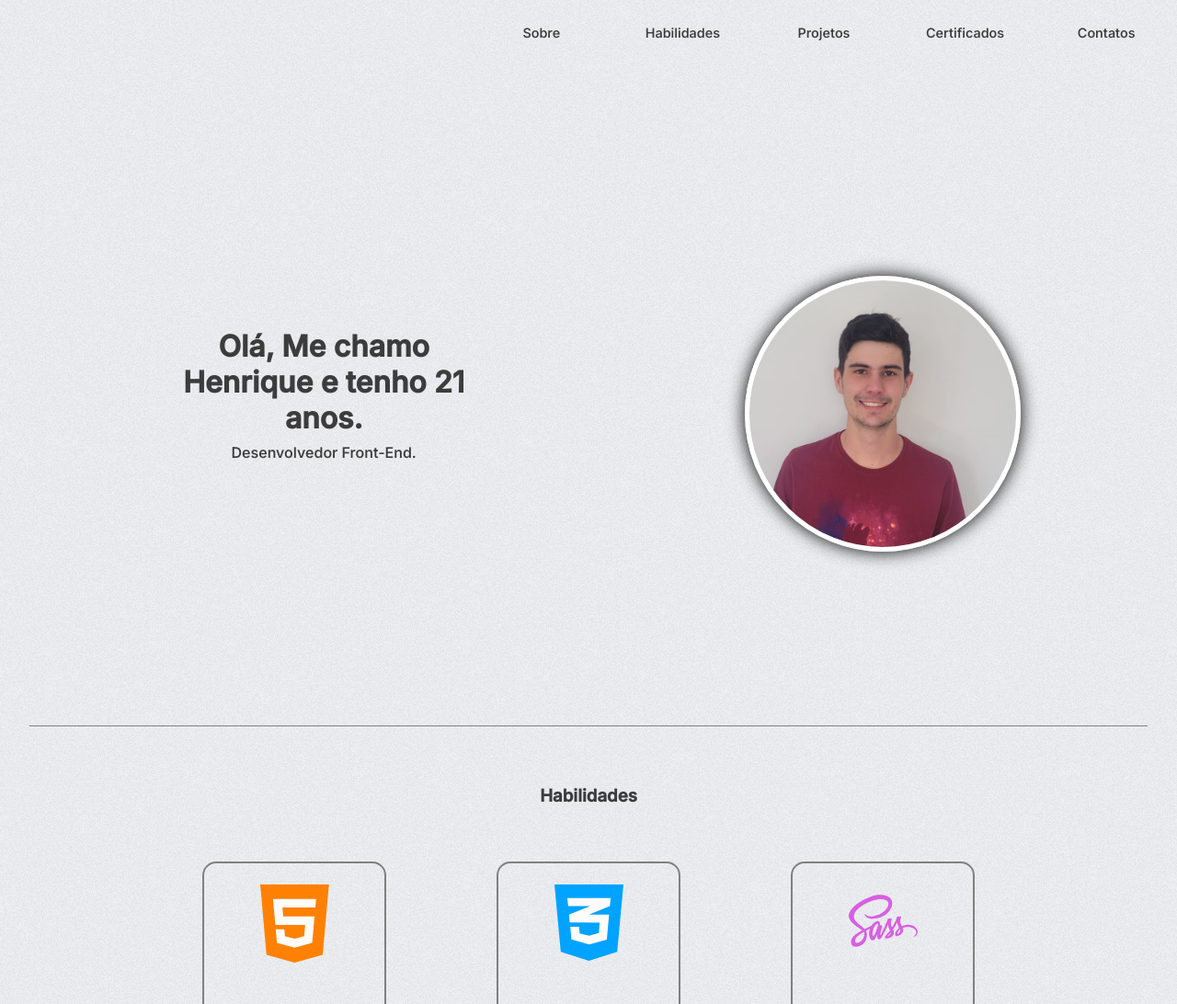
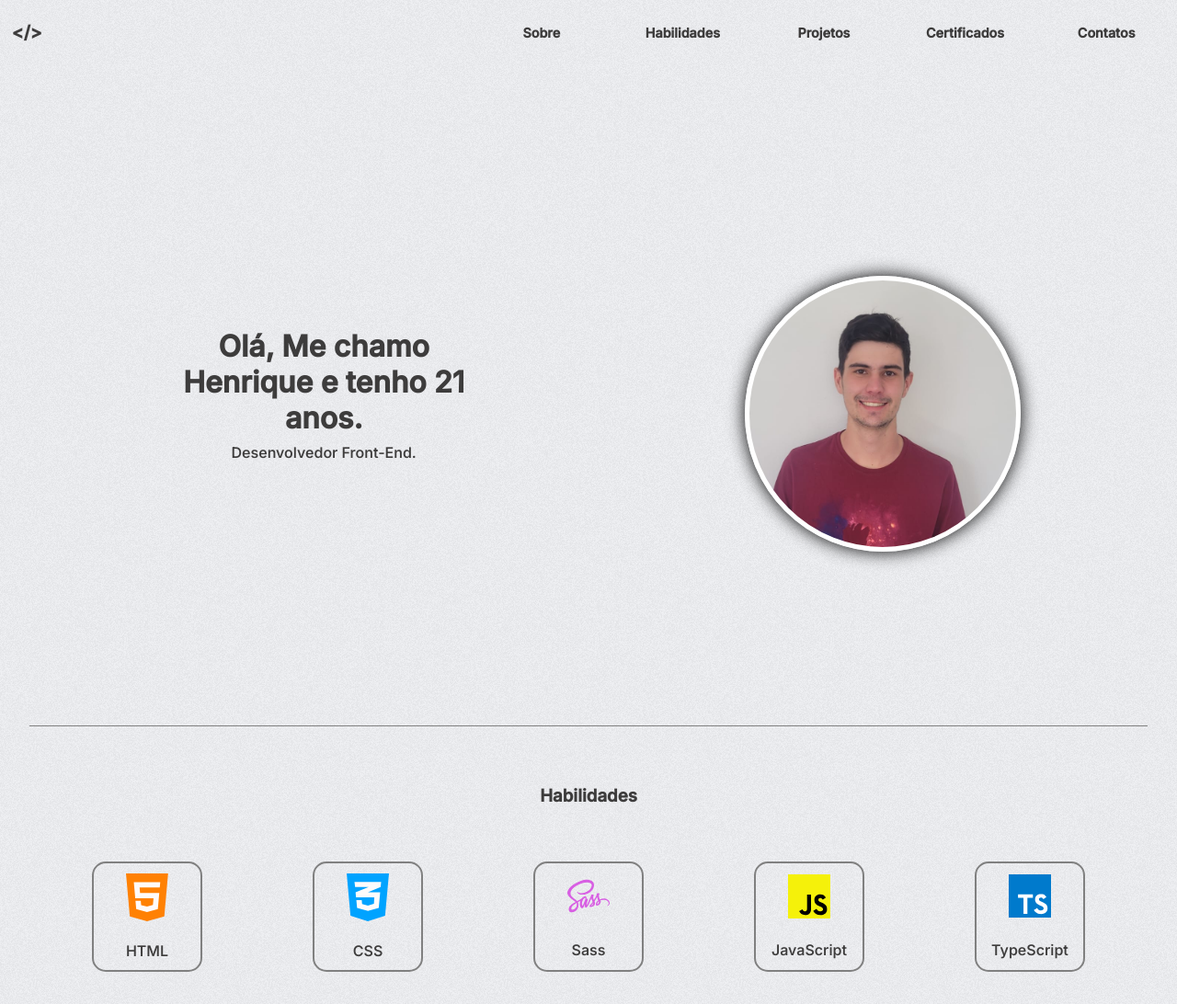
Before and after one commit to HenriqueeAl/portfolio, a React (Vite) app: page / in a window 1280 px wide. Shown: the top 1092 px of the page at 92% size. Built offline with nearby package versions, Linux system fonts and the light colour scheme.

Commit message:
habilidade size modify

```diff
--- a/src/App.tsx
+++ b/src/App.tsx
@@ -13,12 +13,15 @@ const removemenu = ()=>{
   document.getElementById('mobile')?.classList.remove('display')
 }
 
+const tag = '</>'
+
 function App() {
 
   return (
     <div className="App container">
       <header>
         <nav className='desktop'>
+          <div className='tag'>{tag}</div>
           <ul>
             <li><a href='#sobre'>Sobre</a></li>
             <li><a href='#habilidades'>Habilidades</a></li>
--- a/src/app.scss
+++ b/src/app.scss
@@ -15,6 +15,10 @@ body{
     background-color: #EFF0F3;
     background-image: url(/bg.png);
     max-width: 100vw;
+}
+
+.tag{
+    width: 40%;
 }
 
 header{
@@ -79,6 +83,19 @@ header{
 }
 
 .desktop{
+    display: flex;
+    align-items: center;
+    .tag{
+        font-size: 1.2em;
+        width: 40%;
+        padding-left: 1%;
+        color: #3d3c3c;
+        font-weight: bold;
+    }
+    ul{
+        width: 60%;
+        font-weight: bold;
+    }
     li{
         width: 100%;
         display: flex;
--- a/src/components/Habilidades/habilidades.scss
+++ b/src/components/Habilidades/habilidades.scss
@@ -1,6 +1,6 @@
 .habilidade{
-    width: 200px;
-    height: 200px;
+    width: 120px;
+    height: 120px;
     border: 2px solid gray;
     margin: 60px;
     border-radius: 15px;
@@ -15,7 +15,7 @@
         color: #3d3c3c;
     }
     img{
-        width: 75px;
+        width: 40%;
         transition: 0.5s;
     }
 }
@@ -23,6 +23,7 @@
 .habilidade:hover{
     background-color: #3d3c3c;
     border: none;
+    cursor: pointer;
     p{
         color: white;
     }
```
